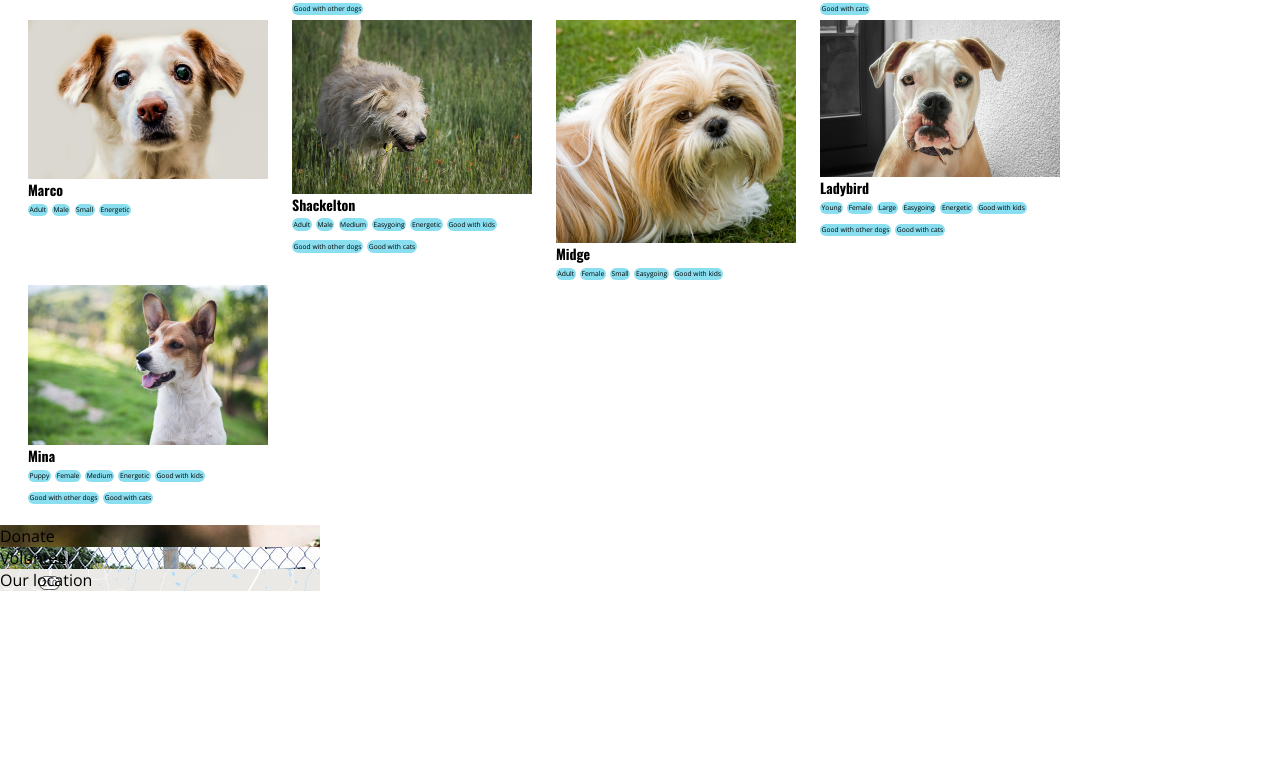
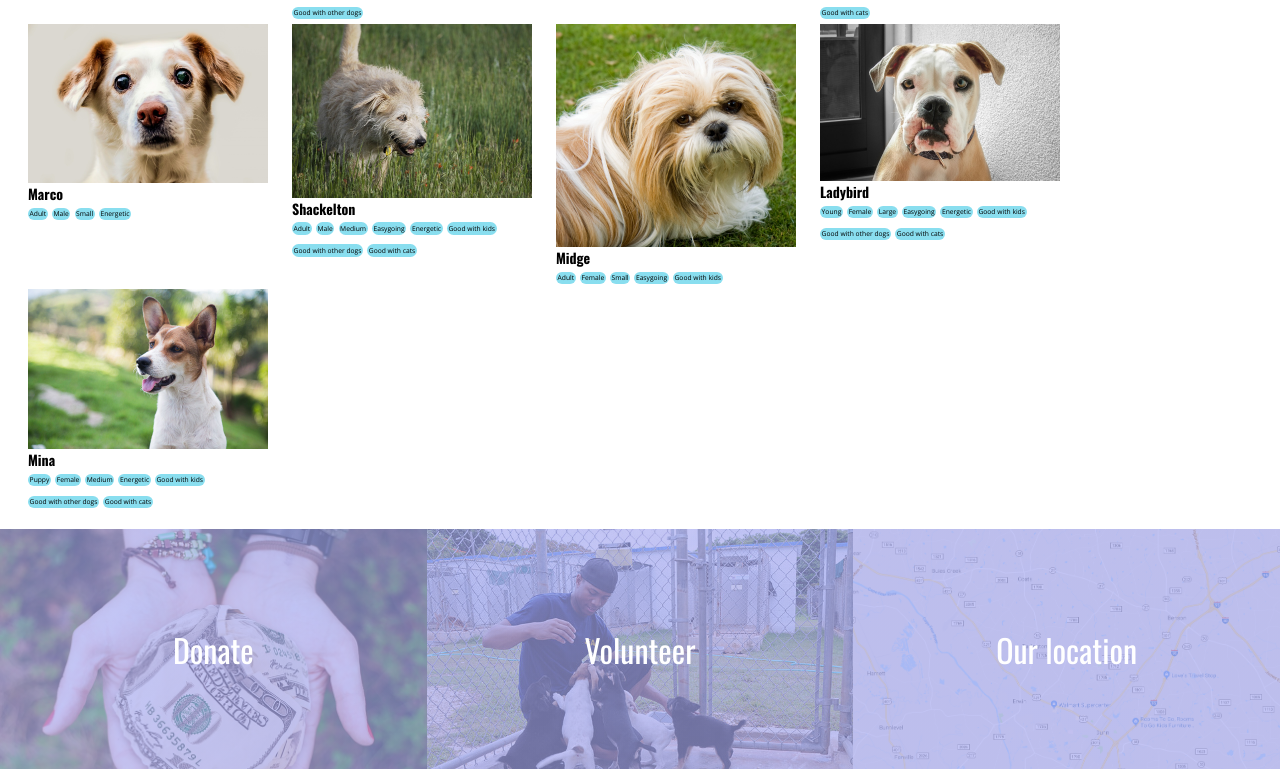
Before and after one commit to Momentum-Team-14/dog-adoption-JeffBuck8, a plain HTML site: page index.html in a window 1280 px wide. Shown: the part 401-1170 px from the top of the page. Before the commit the page ends 992 px from the top, so only its background shows below. Drawn offline with nearby package versions, Linux system fonts and the light colour scheme.

Commit message:
Updated footer and alignment for text

```diff
--- a/index.html
+++ b/index.html
@@ -143,9 +143,9 @@
 </body>
 
     <footer>
-    <div class="donate">Donate</div>
-    <div class="volunteer">Volunteer</div>
-    <div class="location">Our location</div>
+        <div class="links donate">Donate</div>
+        <div class="links volunteer">Volunteer</div>
+        <div class="links location">Our location</div>
     </footer>
 
     </html>
--- a/styles.css
+++ b/styles.css
@@ -1,7 +1,7 @@
 header {
     background-color: #004175;
     color: white;
-    font-size: 1.5rem;
+    font-size: 1.7rem;
     padding: 2rem;
     margin: 0;
     font-weight: bold;
@@ -77,24 +77,61 @@ body {
 }
 
 .donate {
-    background-image: url(../dog-adoption-JeffBuck8/starter_files/images/donate.jpg);
-    width: 20rem;
+    background:
+    linear-gradient(
+        rgb(166,169,240, 0.67),
+        rgb(166,169,240, 0.67)
+    ), url(../dog-adoption-JeffBuck8/starter_files/images/donate.jpg);
+    width: 33%;
+    background-size: cover;
+
+
 }
 
 .volunteer {
-    background-image: url(../dog-adoption-JeffBuck8/starter_files/images/volunteer.jpg);
-    width: 20rem;
+    background:
+    linear-gradient(
+        rgba(166,169,240, 0.67),
+        rgba(166,169,240, 0.67)
+    ), url(../dog-adoption-JeffBuck8/starter_files/images/volunteer.jpg);
+    width: 33%;
+    background-size: cover;
 }
 
 .location {
-    background-image: url(../dog-adoption-JeffBuck8/starter_files/images/location.png);
-    width: 20rem;
-}
+    background:
+    linear-gradient(
+        rgb(166,169,240, 0.67),
+        rgb(166,169,240, 0.67)
+    ), url(../dog-adoption-JeffBuck8/starter_files/images/location.png);
+    width: 33%;
+    background-size: cover;
 
-.footer {
-    display: flex;
-    flex-wrap: wrap;
-    color: white;
+
+
 
 
 }
+
+footer {
+    display: flex;
+    margin: 0;
+    height: 15rem;
+    font-size: 2rem;
+    font-family: 'Oswald';
+    color: white;
+    width: 100%;
+    padding: 0;
+
+
+
+}
+
+.links {
+    display: flex;
+    flex-direction: row;
+    height: 100%;
+    width: 100%;
+    justify-content: center;
+    align-items: center;
+}
```
